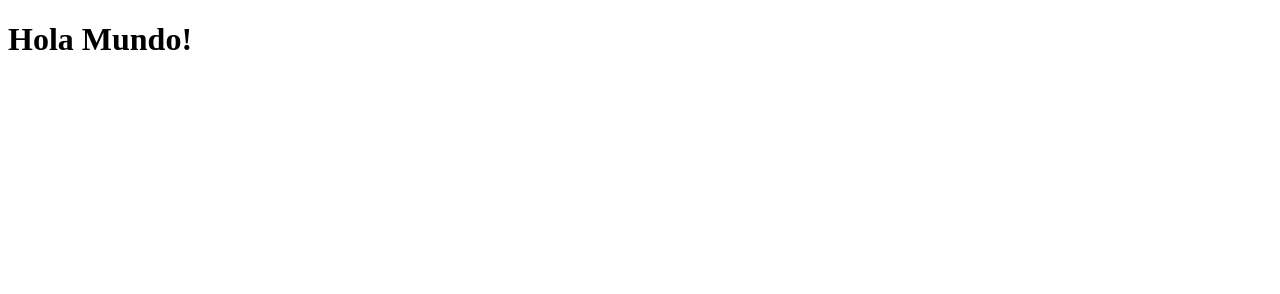
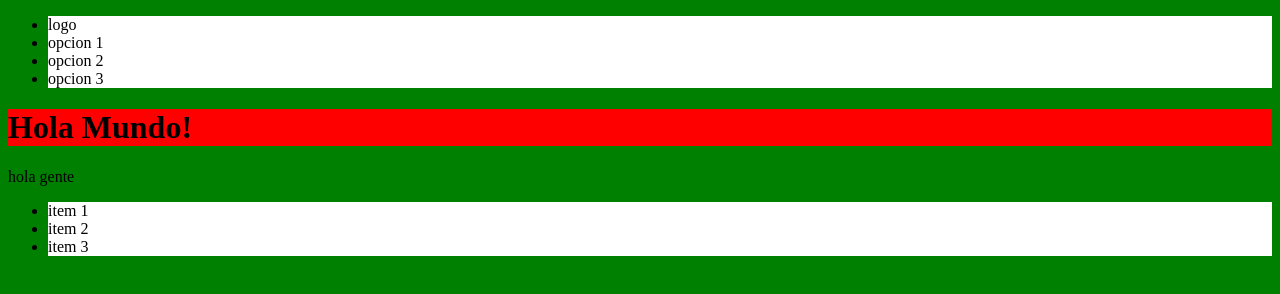
Before and after one commit to Lacar422/primerRepositorio, a plain HTML site: page index.html in a window 1280 px wide. Drawn offline with Linux system fonts and the light colour scheme.

Commit message:
agregando navbar

```diff
--- a/index.html
+++ b/index.html
@@ -4,12 +4,33 @@
     <meta charset="UTF-8">
     <meta http-equiv="X-UA-Compatible" content="IE=edge">
     <meta name="viewport" content="width=device-width, initial-scale=1.0">
+    <link rel="stylesheet" href="./style.css">
     <title>Document</title>
 </head>
 <body>
+    <header>
+        <nav>
+            <ul>
+                <li>logo</li>
+                <li>opcion 1</li>
+                <li>opcion 2</li>
+                <li>opcion 3</li>
+            </ul>
+        </nav>
+    </header>
     <h1>Hola Mundo!</h1>
 
+    <p>hola gente</p>
 
+    <ul>
+        <li>item 1</li>
+        <li>item 2</li>
+        <li>item 3</li>
+    </ul>
+
+    <footer>
+
+    </footer>
 
 </body>
 </html>
--- a/style.css
+++ b/style.css
@@ -0,0 +1,11 @@
+body {
+    background-color: green;
+}
+
+h1 {
+    background-color: red;
+}
+
+ul li {
+    background-color: white;
+}
```
